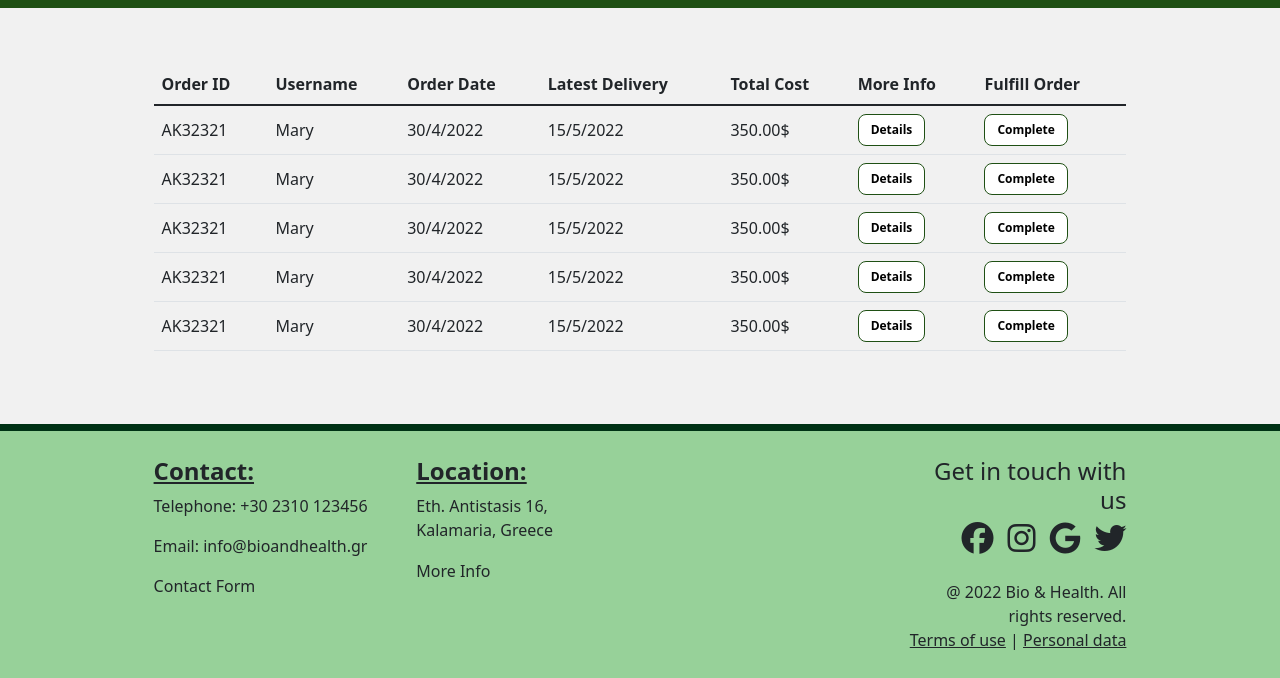
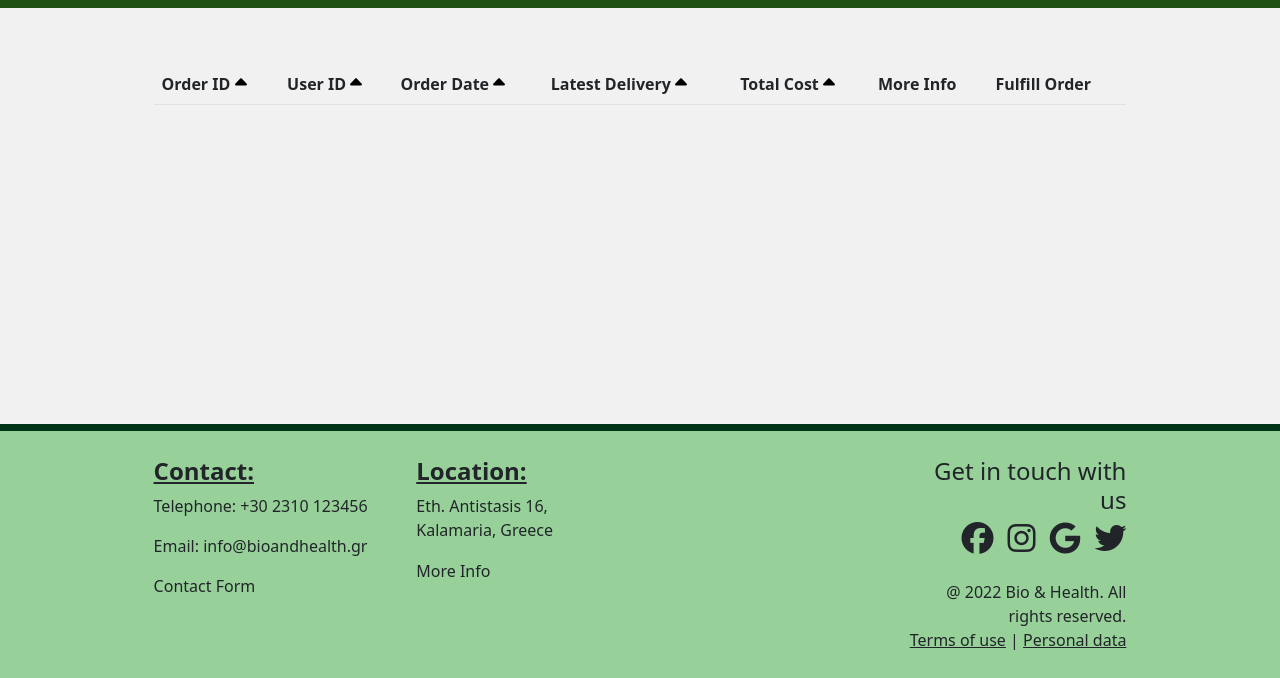
Before and after one commit to AndreasNbt/Bio-Health, a PHP site: page /AdminPendingOrders.php in a window 1280 px wide. Shown: the part 122-800 px from the top of the page. Run offline with PHP 8.4, Linux system fonts and the light colour scheme; tables that the repository leaves empty hold one stand-in row (values such as "Sample post"); lists and menus that the app fills with data are empty; some libraries are stand-ins or nearby versions; some web fonts are replaced.

Commit message:
Updated AdminPendingOrders.php to the first version.

```diff
--- a/AdminNavbar.php
+++ b/AdminNavbar.php
@@ -46,7 +46,7 @@
         <div class="container-fluid left-right-only-pad light-green m-0">
             <ul id="categories" class="nav">
                 <li class="nav-item">
-                    <a class="nav-link ps-0" href="AdminPendingOrders.php">Pending orders</a>
+                    <a class="nav-link ps-0" href="AdminPendingOrders.php?order_row=latest_delivery&order_type=ASC">Pending orders</a>
                 </li>
                 <li class="nav-item">
                     <a class="nav-link" href="AdminNewProduct.php">Add products</a>
--- a/AdminPendingOrders.php
+++ b/AdminPendingOrders.php
@@ -17,6 +17,7 @@
     <link rel="stylesheet" href="CSS/searchpage.css">
     <script src="JS/completedorderspage.js"></script>
     <script src="JS/navbar.js"></script>
+    <script src="http://ajax.googleapis.com/ajax/libs/jquery/3.6.0/jquery.min.js"></script>
 </head>
 <body onload="UpdateDropdown('1')" class="grey-background d-flex flex-column min-vh-100">
 
@@ -27,62 +28,64 @@
         <div class="table-responsive">
             <table class="table">
                 <thead>
-                <tr>
-                    <th>Order ID</th>
-                    <th>Username</th>
-                    <th>Order Date</th>
-                    <th>Latest Delivery</th>
-                    <th>Total Cost</th>
-                    <th>More Info</th>
-                    <th>Fulfill Order</th>
-                </tr>
+                    <tr>
+                        <?php
+                            function echoHeader($headerName, $order_row) {
+                                $value = "DESC";
+                                $arrow_dir = "up";
+                                if (isset($_GET['order_row']) and isset($_GET['order_type'])) {
+                                    if ($_GET['order_row'] === "$order_row") {
+                                        if ($_GET['order_type'] === "DESC") {
+                                            $value = "ASC";
+                                            $arrow_dir = "down";
+                                        }
+                                    }
+                                }
+                                echo "$headerName"."\n";
+                                echoArrow("$order_row", $value, $arrow_dir);
+                            }
+
+                            function echoArrow($sort_row, $value, $arrow_dir) {
+                                echo "<input hidden id='$sort_row' value='$value'>";
+                                echo "<span id='{$sort_row}_sort_icon' onclick='updateOrders(\"$sort_row\")'>";
+                                if ($arrow_dir === "up") {
+                                    echo "<svg xmlns='http://www.w3.org/2000/svg' viewBox='0 0 320 512' style='width: 12px; vertical-align: bottom; cursor: pointer'>
+                                              <!--! Font Awesome Pro 6.1.1 by @fontawesome - https://fontawesome.com License - https://fontawesome.com/license (Commercial License) Copyright 2022 Fonticons, Inc. -->
+                                              <path d='M27.66 224h264.7c24.6 0 36.89-29.78 19.54-47.12l-132.3-136.8c-5.406-5.406-12.47-8.107-19.53-8.107c-7.055 0-14.09 2.701-19.45 8.107L8.119 176.9C-9.229 194.2 3.055 224 27.66 224z'/>
+                                          </svg>";
+                                }
+                                else if ($arrow_dir === "down") {
+                                    echo "<svg xmlns='http://www.w3.org/2000/svg' viewBox='0 0 320 512' style='width: 12px; vertical-align: top; cursor: pointer'>
+                                              <!--! Font Awesome Pro 6.1.1 by @fontawesome - https://fontawesome.com License - https://fontawesome.com/license (Commercial License) Copyright 2022 Fonticons, Inc. -->
+                                              <path d='M311.9 335.1l-132.4 136.8C174.1 477.3 167.1 480 160 480c-7.055 0-14.12-2.702-19.47-8.109l-132.4-136.8C-9.229 317.8 3.055 288 27.66 288h264.7C316.9 288 329.2 317.8 311.9 335.1z'/>
+                                          </svg>";
+                                }
+                                echo "</span>";
+                            }
+                        ?>
+                        <th>
+                            <?php echoHeader("Order ID", "id"); ?>
+                        </th>
+                        <th>
+                            <?php echoHeader("User ID", "user_id"); ?>
+                        </th>
+                        <th>
+                            <?php echoHeader("Order Date", "order_date"); ?>
+                        </th>
+                        <th>
+                            <?php echoHeader("Latest Delivery", "latest_delivery"); ?>
+                        </th>
+                        <th>
+                            <?php echoHeader("Total Cost", "total_cost"); ?>
+                        </th>
+                        <th>More Info</th>
+                        <th>Fulfill Order</th>
+                    </tr>
                 </thead>
-                <tbody>
-                <tr id="order1">
-                    <td style="vertical-align: middle">AK32321</td>
-                    <td style="vertical-align: middle">Mary</td>
-                    <td style="vertical-align: middle">30/4/2022</td>
-                    <td style="vertical-align: middle">15/5/2022</td>
-                    <td style="vertical-align: middle">350.00$</td>
-                    <td style="vertical-align: middle"><a href="AdminCart.php"><button type="button" class="btn btn-outline-primary">Details</button></a></td>
-                    <td style="vertical-align: middle"><button type="button" class="btn btn-outline-primary" onclick="deleteOrder(1)">Complete</button></td>
-                </tr>
-                <tr id="order2">
-                    <td style="vertical-align: middle">AK32321</td>
-                    <td style="vertical-align: middle">Mary</td>
-                    <td style="vertical-align: middle">30/4/2022</td>
-                    <td style="vertical-align: middle">15/5/2022</td>
-                    <td style="vertical-align: middle">350.00$</td>
-                    <td style="vertical-align: middle"><a href="AdminCart.php"><button type="button" class="btn btn-outline-primary">Details</button></a></td>
-                    <td style="vertical-align: middle"><button type="button" class="btn btn-outline-primary" onclick="deleteOrder(2)">Complete</button></td>
-                </tr>
-                <tr id="order3">
-                    <td style="vertical-align: middle">AK32321</td>
-                    <td style="vertical-align: middle">Mary</td>
-                    <td style="vertical-align: middle">30/4/2022</td>
-                    <td style="vertical-align: middle">15/5/2022</td>
-                    <td style="vertical-align: middle">350.00$</td>
-                    <td style="vertical-align: middle"><a href="AdminCart.php"><button type="button" class="btn btn-outline-primary">Details</button></a></td>
-                    <td style="vertical-align: middle"><button type="button" class="btn btn-outline-primary" onclick="deleteOrder(3)">Complete</button></td>
-                </tr>
-                <tr id="order4">
-                    <td style="vertical-align: middle">AK32321</td>
-                    <td style="vertical-align: middle">Mary</td>
-                    <td style="vertical-align: middle">30/4/2022</td>
-                    <td style="vertical-align: middle">15/5/2022</td>
-                    <td style="vertical-align: middle">350.00$</td>
-                    <td style="vertical-align: middle"><a href="AdminCart.php"><button type="button" class="btn btn-outline-primary">Details</button></a></td>
-                    <td style="vertical-align: middle"><button type="button" class="btn btn-outline-primary" onclick="deleteOrder(4)">Complete</button></td>
-                </tr>
-                <tr id="order5">
-                    <td style="vertical-align: middle">AK32321</td>
-                    <td style="vertical-align: middle">Mary</td>
-                    <td style="vertical-align: middle">30/4/2022</td>
-                    <td style="vertical-align: middle">15/5/2022</td>
-                    <td style="vertical-align: middle">350.00$</td>
-                    <td style="vertical-align: middle"><a href="AdminCart.php"><button type="button" class="btn btn-outline-primary">Details</button></a></td>
-                    <td style="vertical-align: middle"><button type="button" class="btn btn-outline-primary" onclick="deleteOrder(5)">Complete</button></td>
-                </tr>
+                <tbody id="orders">
+                    <?php
+                        include "PHP_Back_End/pending_orders.php"
+                    ?>
                 </tbody>
             </table>
         </div>
--- /dev/null
+++ b/PHP_Back_End/pending_orders.php
@@ -0,0 +1,77 @@
+<?php
+
+include("db_connection.php");
+
+if (isset($_GET['order_id'])) {
+    $sql = "SELECT * FROM `order` WHERE id=".$_GET['order_id']." AND completed=false";
+    $res = $con->query($sql);
+    if (mysqli_num_rows($res) > 0) {
+        $sql = "UPDATE `order` SET completed=true WHERE id=".$_GET['order_id'].";";
+        $res = $con->query($sql);
+    }
+    mysqli_close($con);
+}
+else if (isset($_GET['order_row']) and isset($_GET['order_type'])) {
+    updateOrders($_GET['order_row'], $_GET['order_type']);
+}
+else {
+    updateOrders("latest_delivery", "ASC");
+}
+
+function updateOrders($order_row, $order_type) {
+    include("db_connection.php");
+
+    $sql = "SELECT `COLUMN_NAME` FROM `INFORMATION_SCHEMA`.`COLUMNS` WHERE `TABLE_SCHEMA`='biohealth' AND `TABLE_NAME`='order';";
+    $res = $con->query($sql);
+
+    $order_column_names = array();
+    while ($order_column_name = mysqli_fetch_row($res)) {
+        $order_column_names[] = $order_column_name[0];
+    }
+
+    $sql_order_row = "";
+    $sql_order_type = "";
+    if (in_array($order_row, $order_column_names) and !($order_row === "completed")) {
+        $sql_order_row = " ORDER BY $order_row";
+        if ($order_type === "ASC" or $order_type == "DESC") {
+            $sql_order_type = " $order_type";
+        }
+    }
+
+    $sql = "SELECT id FROM `order` WHERE completed=false".$sql_order_row.$sql_order_type.";";
+    $res = $con->query($sql);
+    mysqli_close($con);
+
+    while ($order = mysqli_fetch_row($res)) {
+        echoOrder($order[0]);
+    }
+}
+
+function echoOrder($order_id) {
+
+    include("db_connection.php");
+
+    $sql = "SELECT user_id,  DATE_FORMAT(order_date, '%e/%c/%Y'), DATE_FORMAT(latest_delivery, '%e/%c/%Y'), total_cost FROM `order` WHERE id=$order_id;";
+    $res = $con->query($sql);
+    if (mysqli_num_rows($res) > 0) {
+        $order = mysqli_fetch_row($res);
+        $user_id = $order[0];
+        $order_date = $order[1];
+        $latest_delivery = $order[2];
+        $total_cost = $order[3];
+
+        $linkToOrderDetails = "AdminCart.php?order_id=".$order_id;
+
+        mysqli_close($con);
+
+        echo "<tr id='order$order_id'>
+                    <td style='vertical-align: middle'>$order_id</td>
+                    <td style='vertical-align: middle'>$user_id</td>
+                    <td style='vertical-align: middle'>$order_date</td>
+                    <td style='vertical-align: middle'>$latest_delivery</td>
+                    <td style='vertical-align: middle'>{$total_cost}€</td>
+                    <td style='vertical-align: middle'><a href='$linkToOrderDetails'><button type='button' class='btn btn-outline-primary'>Details</button></a></td>
+                    <td style='vertical-align: middle'><button type='button' class='btn btn-outline-primary' onclick='completeOrder(\"$order_id\")'>Complete</button></td>
+                </tr>";
+    }
+}
```
Also changed, not shown: JS/completedorderspage.js (+38 -1 lines), db.sql (+11 -1 lines).
